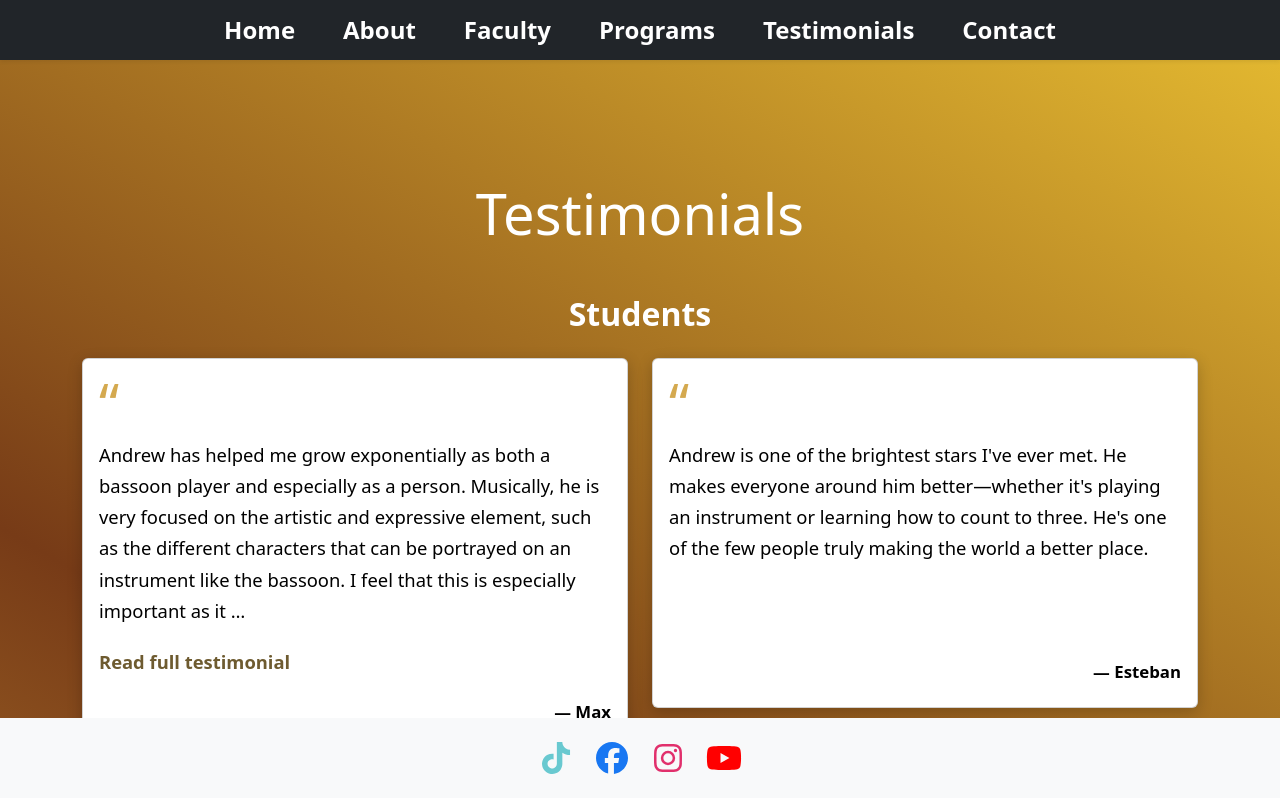
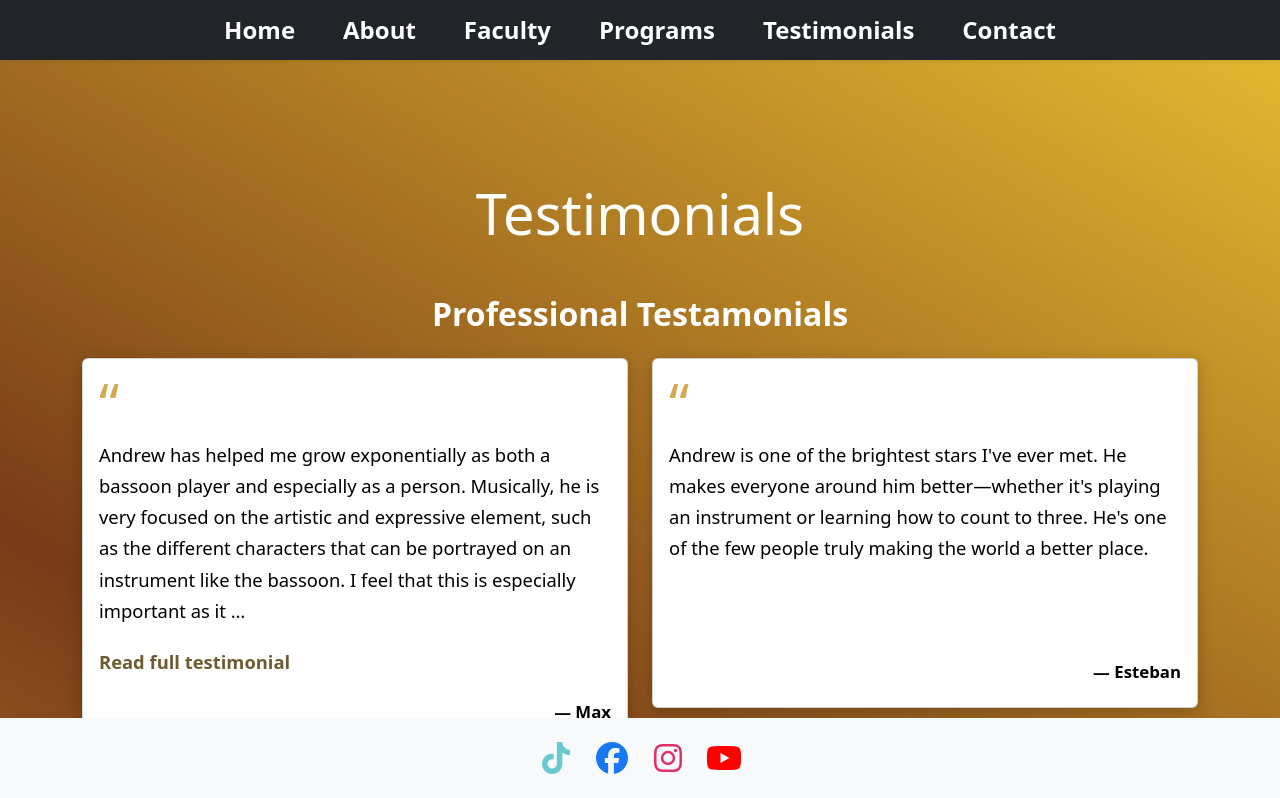
Before and after one commit to elorback/WoodWindInstitue, a React (Vite) app: page /testimonials in a window 1280 px wide. Shown: the top 798 px of the page. Built offline with nearby package versions, Linux system fonts and the light colour scheme.

Commit message:
edited the testimonial page

```diff
--- a/src/pages/Testimonials.tsx
+++ b/src/pages/Testimonials.tsx
@@ -13,7 +13,7 @@ const Testimonials: React.FC = () => {
 
             {/* Students */}
             <section className="mb-5">
-                <h2 className="section-title text-center mb-4">Students</h2>
+                <h2 className="section-title text-center mb-4">Professional Testamonials</h2>
                 <Row className="g-4">
                     {testimonials
                         .filter(t => t.role === "Student")
```
